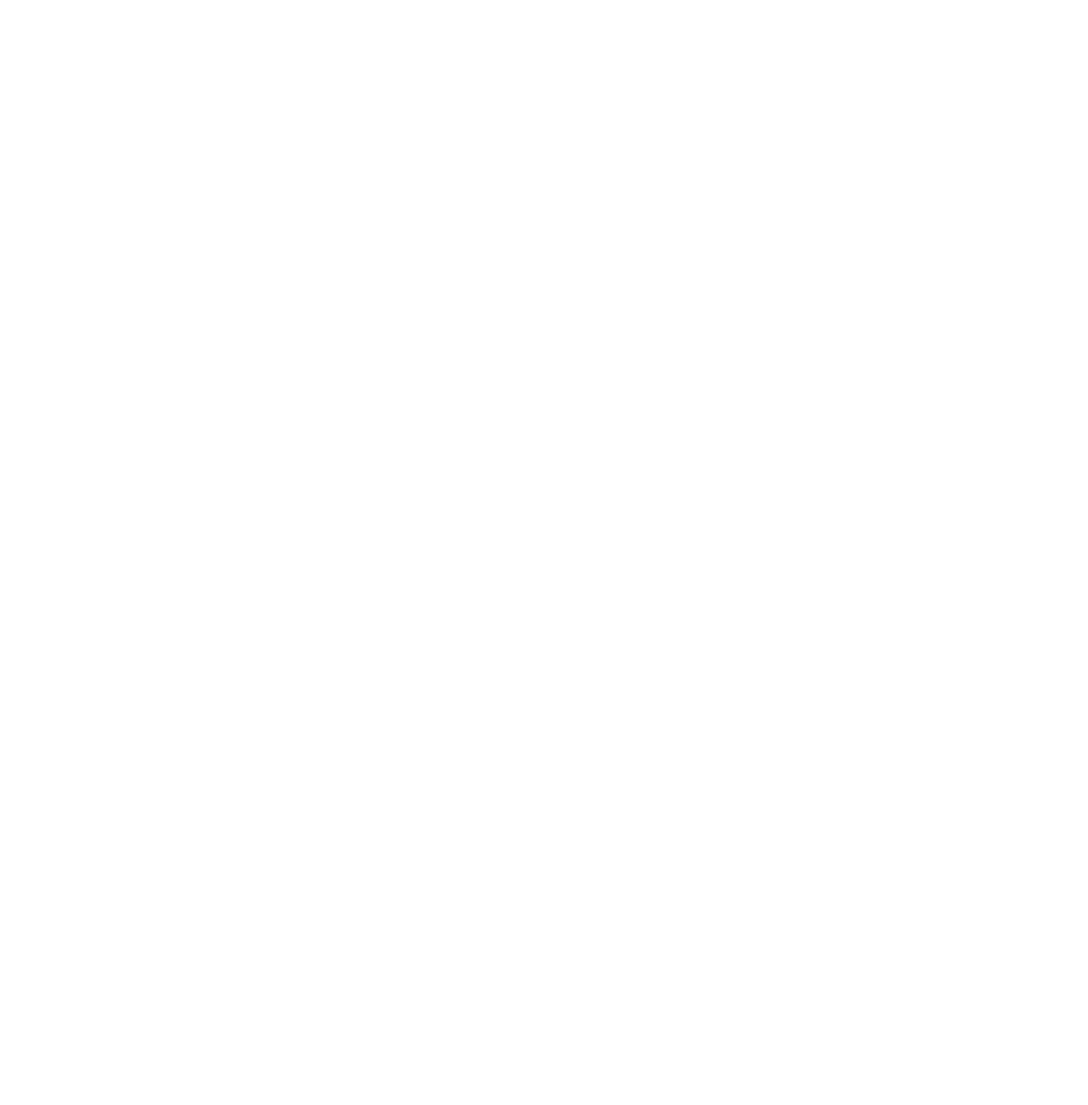
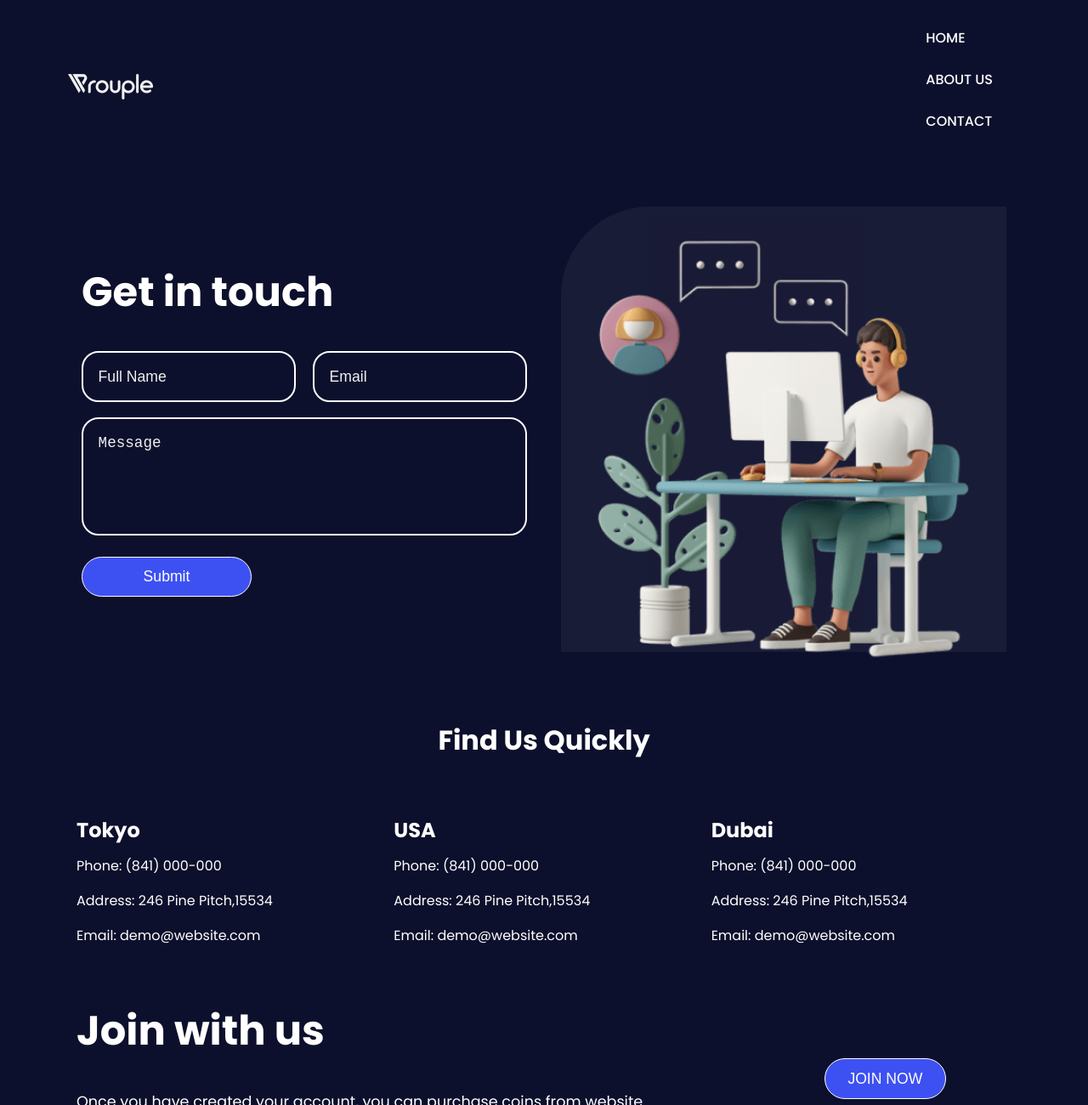
Before and after one commit to HAMZAH2310/CryptoDapp, a plain HTML site: page contacts.html in a window 1280 px wide. Shown: the top 1300 px of the page at 85% size. Before the commit the page ends 800 px from the top, so only its background shows below. Drawn offline with Linux system fonts and the light colour scheme.

Commit message:
contacts

```diff
--- a/contacts.html
+++ b/contacts.html
@@ -0,0 +1,147 @@
+<!DOCTYPE html>
+<html lang="en">
+<head>
+  <meta charset="UTF-8">
+  <meta name="viewport" content="width=device-width, initial-scale=1.0">
+  <title>Document</title>
+  <link rel="stylesheet" href="style.css">
+  <link rel="stylesheet" href="commonStyle.css">
+  <script src="https://kit.fontawesome.com/aa7454d09f.js" crossorigin="anonymous"></script>
+</head>
+<body>
+      <!-- Header -->
+<header>
+  <div class="logo">
+    <a href="./index.html">
+      <img src="./img/logo-white.png" alt="_blank">
+    </a>
+  </div>
+
+  <!-- Toggle Icon -->
+  <div id="barContainer">
+    <i class="fa-solid fa-bars" id="bar"></i>
+  </div>
+
+  <!-- Navigation -->
+  <nav class="nav" id="nav">
+    <div class="navLogo">
+      <a href="./index.html">
+        <img src="./img/logo-white.png" alt="_blank">
+      </a>
+    </div>
+
+    <ul>
+      <li class="navLink"><a href="./index.html">Home</a></li>
+      <li class="navLink"><a href="./aboutUs.html">About Us</a></li>
+      <li class="navLink"><a href="./contacts.html">Contact</a></li>
+    </ul>
+
+    <div class="socialLinkContainer">
+      <img src="./img/fabook-icon-white.svg" alt="Facebook" class="socialLink">
+      <img src="./img/twitter-icon-white.svg" alt="Twitter" class="socialLink">
+      <img src="./img/inkedin-icon-white.svg" alt="Linkedin" class="socialLink">
+      <img src="./img/whatsapp-icon-white.svg" alt="Whatsapp" class="socialLink">
+    </div>
+  </nav>
+</header>
+
+  <!-- Contact form-->
+  <section class=" gridSection contactSection">
+    <div class="contactfromContainer">
+      <h1 class="sectionHeader">Get in touch</h1>
+      <form action="#" class="contactForm">
+        <div>
+          <input type="text" placeholder="Full Name" class="contactInput">
+          <input type="email" placeholder="Email" class="contactInput">
+        </div>
+        <textarea name="" id="" cols="30" rows="5" placeholder="Message" class="contactInput"></textarea>
+        <button type="submit" class="btn primaryBtn contactBtn">Submit</button>
+      </form>
+    </div>
+    <div class="sectionPic bouncepic contactPic" id="sectionPic">
+      <img src="./img/contact-img.png" alt="contact">
+    </div>
+  </section>
+
+  <h1 class="addressHeader">Find Us Quickly</h1>
+  <div class="address">
+    <div class="eachAddress">
+      <h1>Tokyo</h1>
+      <p>Phone: (841) 000-000</p>
+      <p>Address: 246 Pine Pitch,15534</p>
+      <p>Email: demo@website.com</p>
+    </div>
+
+    <div class="eachAddress">
+      <h1>USA</h1>
+      <p>Phone: (841) 000-000</p>
+      <p>Address: 246 Pine Pitch,15534</p>
+      <p>Email: demo@website.com</p>
+    </div>
+
+    <div class="eachAddress">
+      <h1>Dubai</h1>
+      <p>Phone: (841) 000-000</p>
+      <p>Address: 246 Pine Pitch,15534</p>
+      <p>Email: demo@website.com</p>
+    </div>
+  </div>
+
+  <footer>
+    <div class="joinSection">
+      <div class="joinDesc">
+        <h1 class="sectionHeader">Join with us</h1>
+        <p class="sectionPara">
+          Once you have created your account, you can purchase coins from website
+        </p>
+      </div>
+      <button class="btn primaryBtn">JOIN NOW</button>
+    </div>
+
+    <div class="footerlinkContainer">
+      <div class="footerAboutUs">
+        <img src="./img/logo-white.png" alt="logo">
+        <p class="darkPara">
+          With no commissions and a simple user interface, Prouple is the most reliable way to trade for Cryptocurrency.
+        </p>
+
+        <div class="footersociallinkContainer">
+          <img src="./img/fabook-icon-white.svg" class ="sociallink" alt="Facebook">
+          <img src="./img/twitter-icon-white.svg" class ="sociallink" alt="Twitter">
+          <img src="./img/inkedin-icon-white.svg" class ="sociallink" alt="Inkeidn">
+          <img src="./img/whatsapp-icon-white.svg" class ="sociallink" alt="Whatsapp">
+        </div>
+      </div>
+
+      <div class="footerlink">
+        <h1 class="linkTitle">Explore</h1>
+        <a href="#" class="eachLink">About Us</a>
+        <a href="#" class="eachLink">Blog</a>
+        <a href="#" class="eachLink">Contact</a>
+        <a href="#" class="eachLink">FAQ</a>
+      </div>
+
+       <div class="footerlink">
+        <h1 class="linkTitle">Service</h1>
+        <a href="#" class="eachLink">Mining</a>
+        <a href="#" class="eachLink">Control Data</a>
+        <a href="#" class="eachLink">Design</a>
+        <a href="#" class="eachLink">Security</a>
+      </div>
+
+       <div class="footerlink">
+        <h1 class="linkTitle">Resource</h1>
+        <a href="#" class="eachLink">Style Guide</a>
+        <a href="#" class="eachLink">Change Log</a>
+        <a href="#" class="eachLink">License</a>
+      </div>
+    </div>
+
+    <div class="footerCopyright">
+      <p>&copy; 2025 design and develop by <a href="#" class="developedBy">Valentine Luminous</a></p>
+    </div>
+   </footer>
+
+  <script src="./script.js"></script>
+</body>
+</html>
--- a/style.css
+++ b/style.css
@@ -692,3 +692,90 @@
     font-size: 3.5rem;
   }
 }
+
+/* Contact Page */
+.contactSection{
+  margin-top: 2em;
+}
+
+.contactfromContainer{
+  display: flex;
+  flex-direction: column;
+  order: 1;
+}
+
+.contactPic{
+  order: 0;
+  width: 150px;
+  background-color: rgba(241, 241, 241, .05);
+  border-top-left-radius:20% ;
+}
+
+.contactPic img{
+  width: 100%;
+}
+
+.contactForm div{
+  display: grid;
+  grid-template-columns: 1fr 1fr;
+  gap: 20px;
+}
+
+.contactInput{
+  width: 100%;
+  font-size: 1.1rem;
+  padding: 1em;
+  margin-bottom: 1em;
+  border-radius: 20px;
+  border: none;
+  outline: none;
+  border: 2px solid var(--white);
+  background-color: transparent;
+  color: var(--white);
+  resize: none;
+}
+
+.contactInput::placeholder{
+  color: var(--lightgrey);
+  text-transform: capitalize;
+}
+
+.contactBtn{
+  width: 200px;
+}
+
+.addressHeader{
+  text-align: center;
+  margin-bottom:2em ;
+}
+
+.address{
+  display: grid;
+  grid-template-columns: 1fr 1fr 1fr;
+  gap: 20px;
+  justify-content: space-between;
+  width: 90%;
+  max-width: 1100px;
+  margin: auto;
+}
+
+.eachAddress h1{
+  margin-bottom: .5em;
+  font-size: 1.5rem;
+}
+
+.eachAddress p{
+  margin-bottom: 1em;
+}
+
+@media screen and (min-width:800px) {
+  .contactfromContainer{
+    order: 0;
+  }
+  .contactPic{
+    order: 1;
+  }
+  .address{
+    grid-template-columns: 1fr 1fr 1fr;
+  }
+}
```
